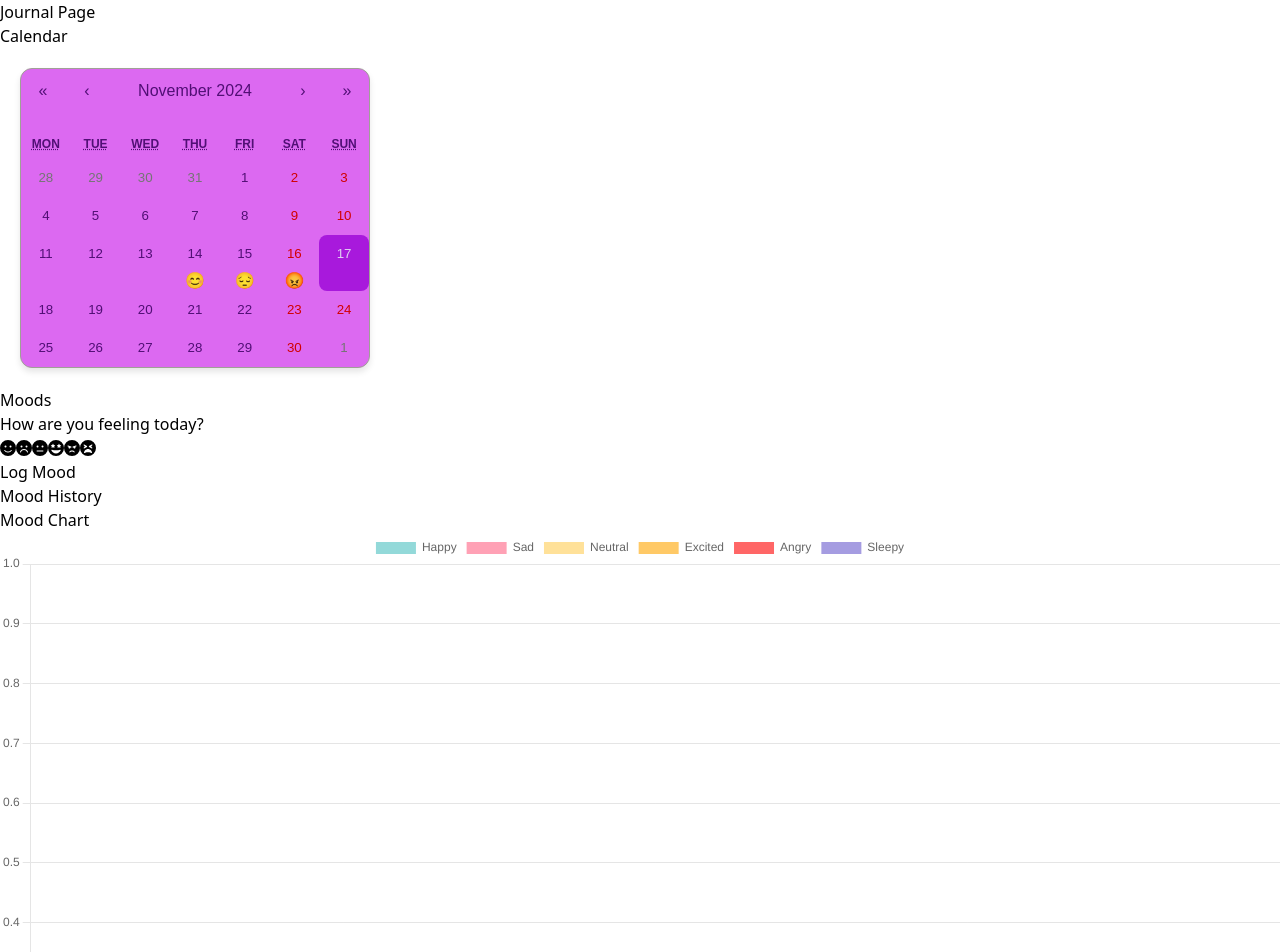
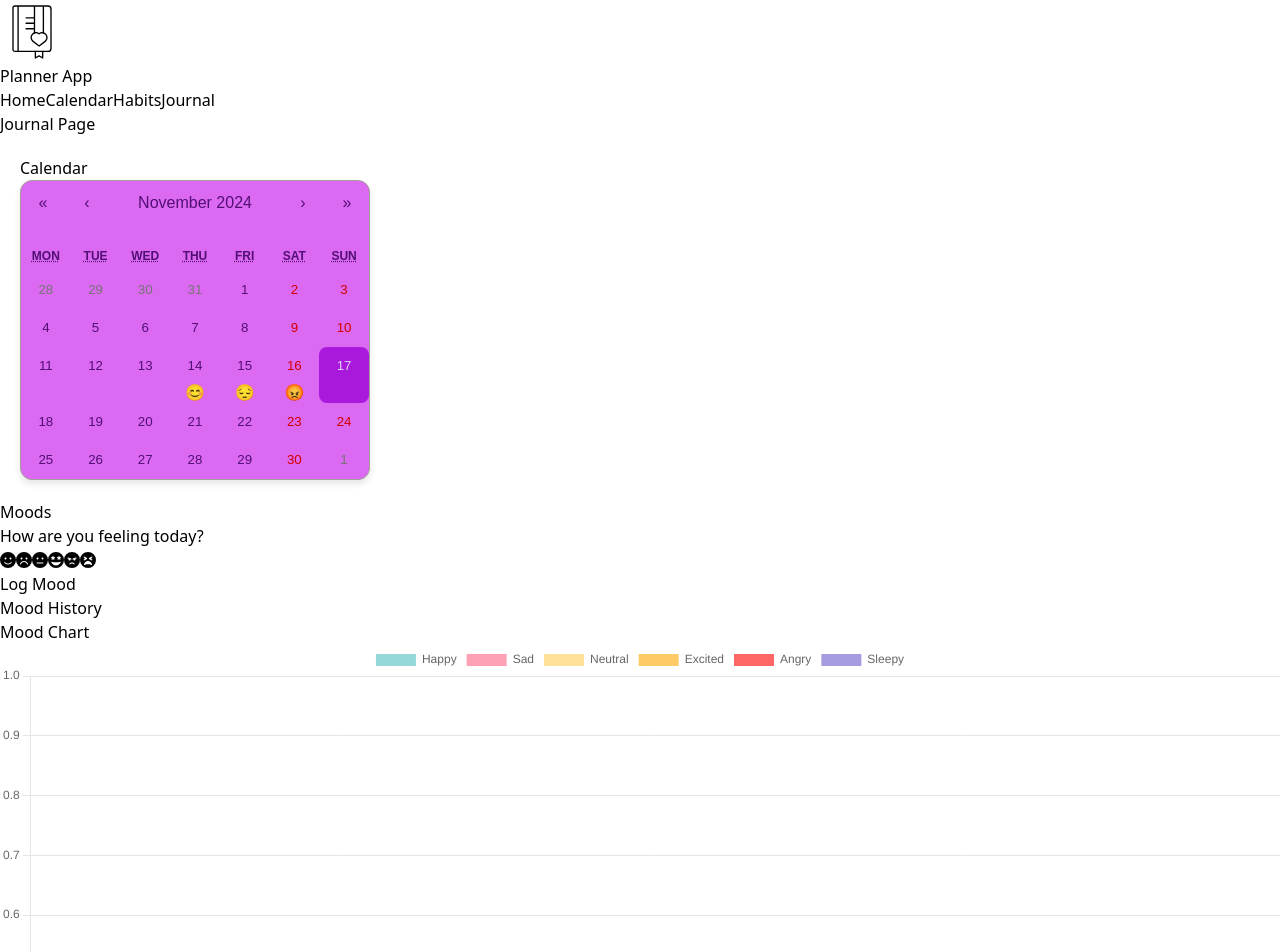
Before and after one commit to JenniferT9462/Capstone-demo, a Next.js app: page /journal in a window 1280 px wide. Shown: the top 952 px of the page. Built offline with nearby package versions, Linux system fonts and the light colour scheme.

Commit message:
Got rid of styles to start over

```diff
--- a/src/components/Journal.js
+++ b/src/components/Journal.js
@@ -27,7 +27,7 @@ export default function Journal() {
 
 
     return (
-        <div className="bg-white rounded-md w-1/3 ml-8 mt-12 text-blue-500 p-4 shadow-md">
+        <div className="bg-white rounded-md w-1/3 text-blue-500 p-4 shadow-md">
             <form onSubmit={handleSubmit} className="flex flex-col">
                 <h2 className="text-2xl text-center">Journal</h2>
                 <p>What do you wish to record?</p>
--- a/src/components/MoodCalendar.js
+++ b/src/components/MoodCalendar.js
@@ -35,6 +35,7 @@ export default function MoodCalendar() {
 
     return (
         <div className="mood-calendar">
+          <h1 className="text-2xl text-white">Calendar</h1>
         <Calendar
             onClickDay={onDayClick}
             tileContent={({ date, view }) => {
--- a/src/components/MoodTracker.js
+++ b/src/components/MoodTracker.js
@@ -26,7 +26,8 @@ export default function MoodTracker() {
     };
     console.log(moodLogs);
     return (
-        <div>
+        <div className='w-1/3 rounded-md shadow-md bg-white'>
+            <h2 className="text-blue-500">Moods</h2>
             <h2>How are you feeling today?</h2>
             <div>
                 <div className="grid grid-cols-3 gap-4">
--- a/src/pages/journal/index.js
+++ b/src/pages/journal/index.js
@@ -1,22 +1,17 @@
 import Journal from "@/components/Journal";
 import MoodCalendar from "@/components/MoodCalendar";
-import MoodChart from "@/components/MoodChart";
 import MoodTracker from "@/components/MoodTracker";
+import Navbar from "@/components/NavBar";
 
 export default function JournalPage() {
     return (
         <div className="min-h-screen bg-gradient-to-r from-blue-500 to-purple-500">
+            <Navbar/>
            <h1 className="py-4 text-center text-4xl text-white">Journal Page</h1>
-           <h1 className="text-2xl text-white">Calendar</h1>
-           <div className="flex mt-10">
+           <div>
                 <MoodCalendar/>
-                <div className="bg-white p-4 rounded-md w-1/2 shadow-md float-right mr-12 ">
-                    <h2 className="text-blue-500">Moods</h2>
-                    <MoodTracker/>
-                </div>
-
+                <MoodTracker/>
             </div>
-
             <div>
                 <Journal/>
             </div>
```
